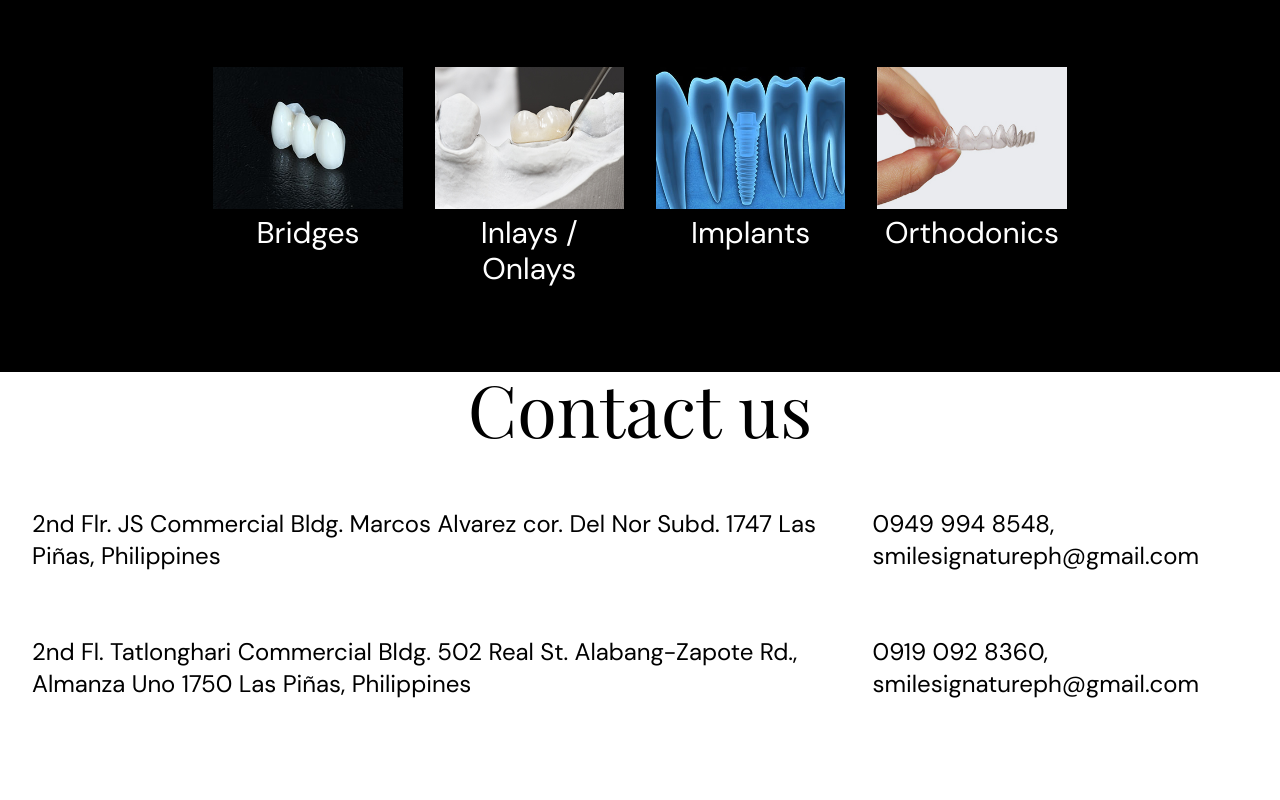
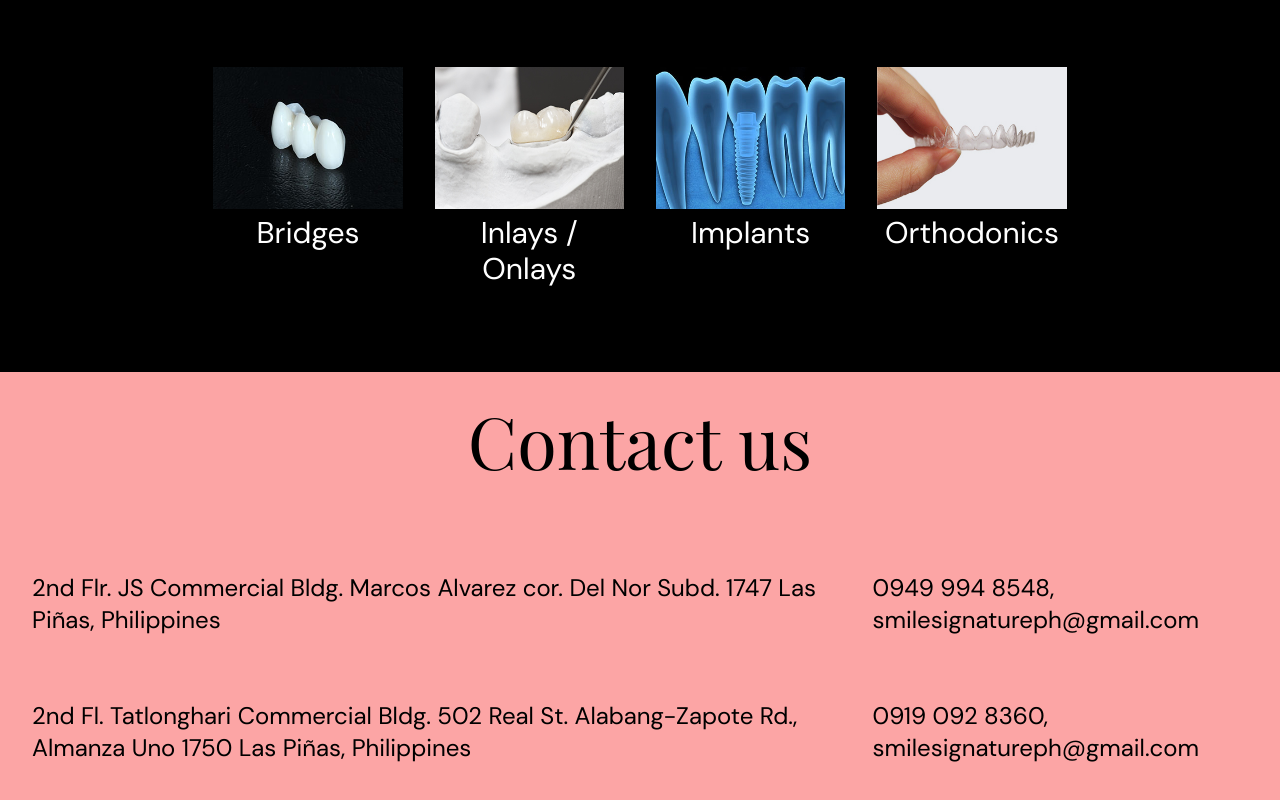
Before and after one commit to alfredosdpiii/Next-smile-signature, a Next.js app: page / in a window 1280 px wide. Shown: the part 2166-2966 px from the top of the page. Built offline with nearby package versions, Linux system fonts and the light colour scheme.

Commit message:
💄 Added background

```diff
--- a/components/Contact.js
+++ b/components/Contact.js
@@ -2,8 +2,8 @@ import React from 'react'
 
 const Contact = () => {
   return (
-    <div className='w-screen h-96'>
-      <h1 className='heading-1 text-7xl text-black text-center'>Contact us</h1>
+    <div className='w-screen h-{128} bg-red-300' id="contact">
+      <h1 className='heading-1 text-7xl text-black text-center py-8'>Contact us</h1>
       <div className='flex flex-row justify-start items-start h-full px-8'>
         <div className='flex flex-col justify-evenly items-start h-80'>
           <p className='paragraphs text-2xl break-normal'>
```
